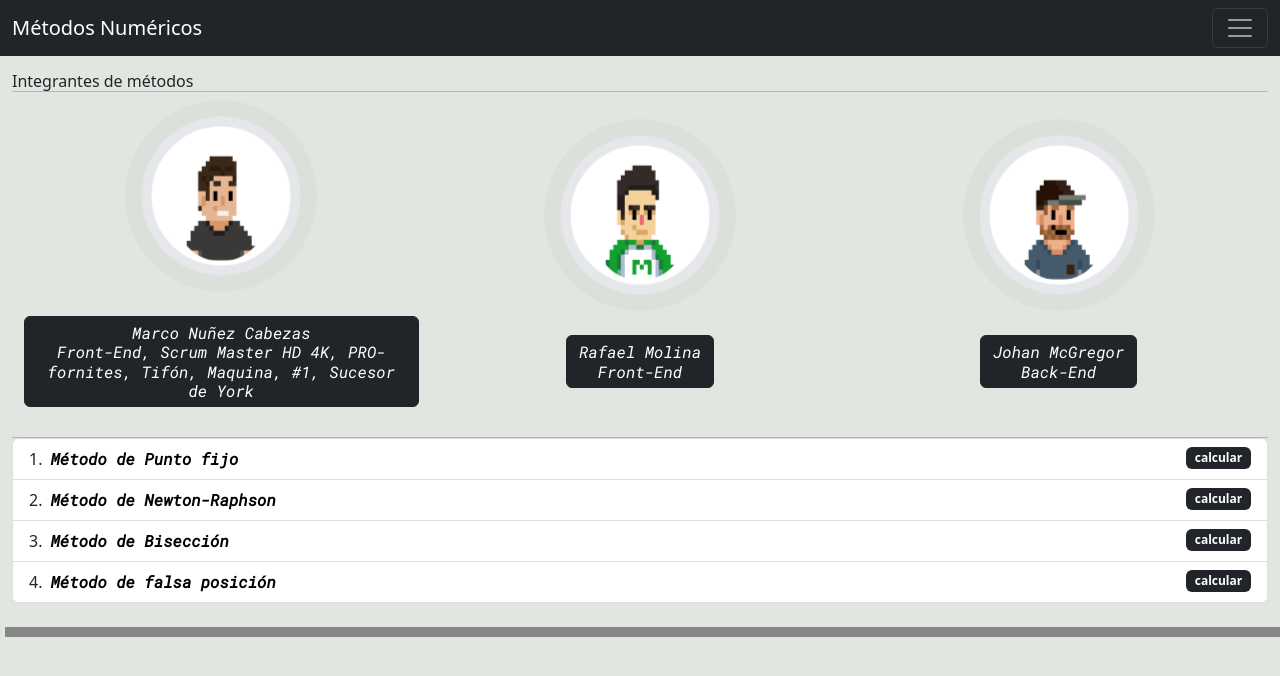
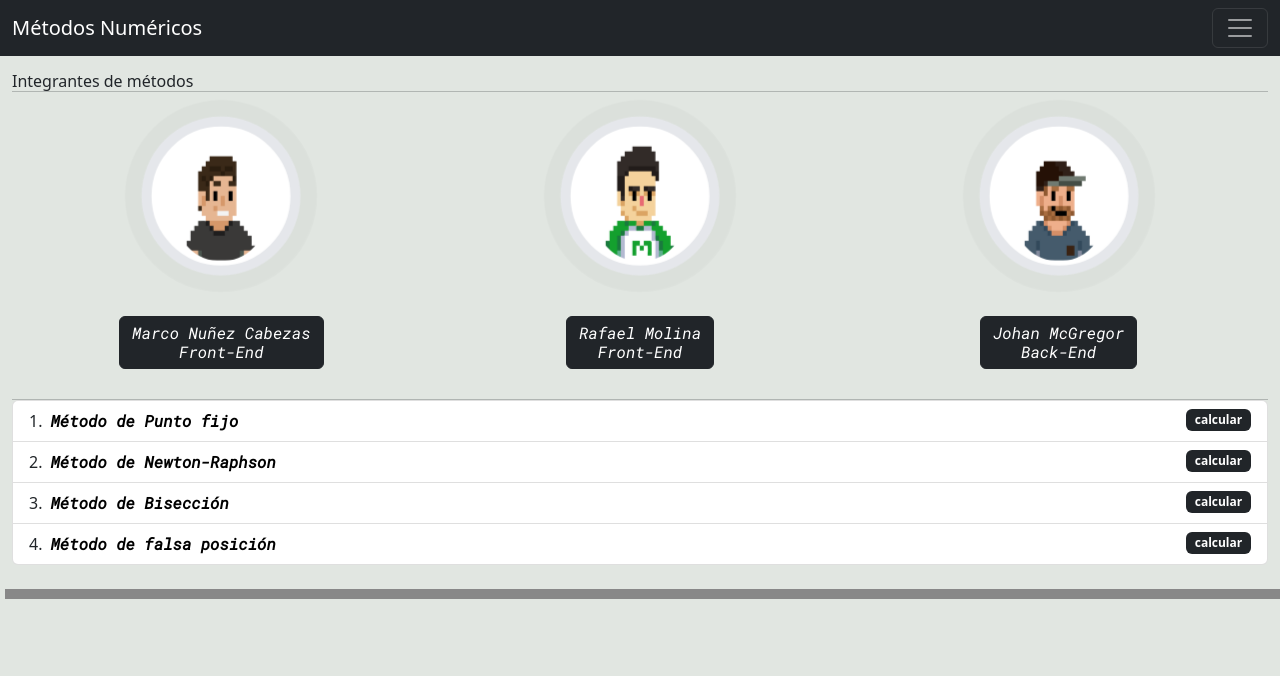
Before and after one commit to marconuez/react-metodosNumericos, a React (Vite) app: page / in a window 1280 px wide. Shown: the top 676 px of the page. Built offline with nearby package versions, Linux system fonts and the light colour scheme; a web font is replaced by a local one.

Commit message:
tomela
tomela

```diff
--- a/src/pages/Dashboard.jsx
+++ b/src/pages/Dashboard.jsx
@@ -24,7 +24,7 @@ export const Dashboard = () => {
                 <div>
                     <div className='btn btn-dark pointer'>
                         <h3>Marco Nuñez Cabezas</h3>
-                        <h4>Front-End, Scrum Master HD 4K, PRO-fornites, Tifón, Maquina, #1, Sucesor de York </h4>
+                        <h4>Front-End</h4>
                     </div>
                 </div>
             </div>
```
